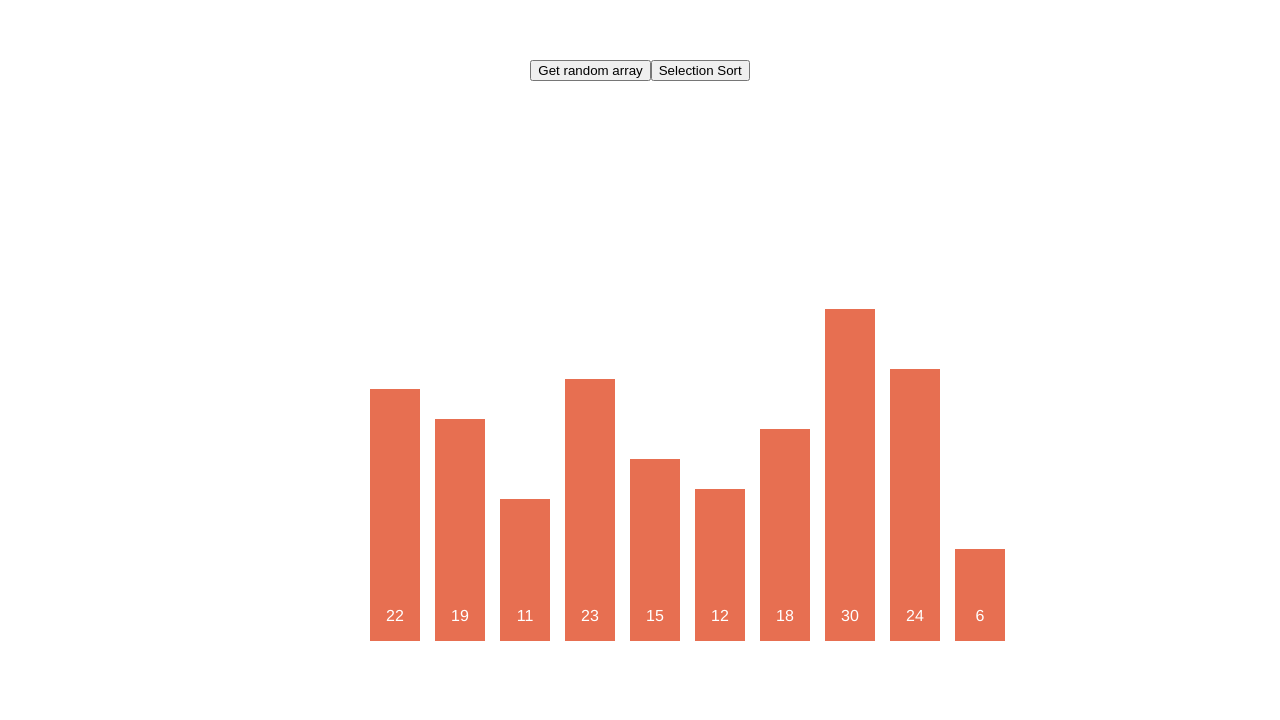
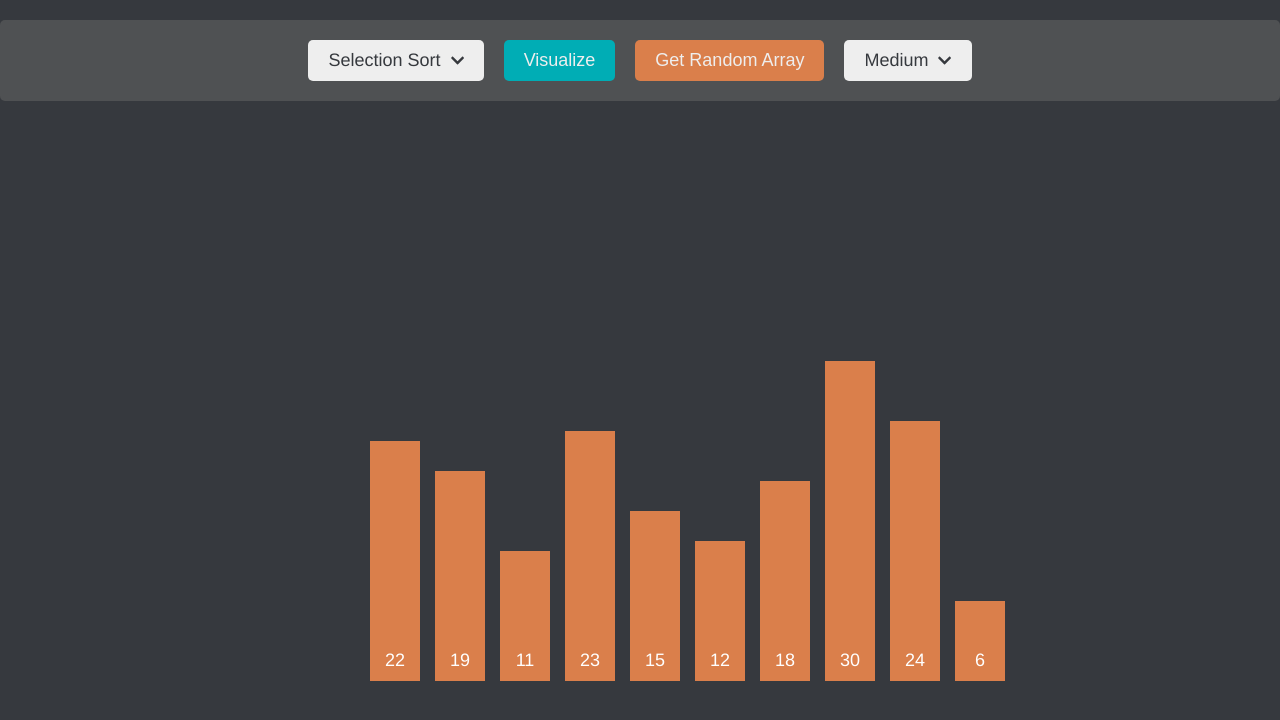
Before and after one commit to GunawanAhmad/sorting-visualizer, a Vue app: page / in a window 1280 px wide. Shown: the top 720 px of the page. Built offline with nearby package versions, Linux system fonts and the light colour scheme.

Commit message:
design navbar

```diff
--- a/package.json
+++ b/package.json
@@ -12,6 +12,7 @@
     "vue": "^2.6.11"
   },
   "devDependencies": {
+    "@fortawesome/fontawesome-free": "^5.15.3",
     "@vue/cli-plugin-babel": "~4.5.0",
     "@vue/cli-plugin-eslint": "~4.5.0",
     "@vue/cli-service": "~4.5.0",
--- a/public/index.html
+++ b/public/index.html
@@ -1,15 +1,19 @@
 <!DOCTYPE html>
 <html lang="">
   <head>
-    <meta charset="utf-8">
-    <meta http-equiv="X-UA-Compatible" content="IE=edge">
-    <meta name="viewport" content="width=device-width,initial-scale=1.0">
-    <link rel="icon" href="<%= BASE_URL %>favicon.ico">
-    <title><%= htmlWebpackPlugin.options.title %></title>
+    <meta charset="utf-8" />
+    <meta http-equiv="X-UA-Compatible" content="IE=edge" />
+    <meta name="viewport" content="width=device-width,initial-scale=1.0" />
+    <link rel="icon" href="<%= BASE_URL %>favicon.ico" />
+    <title>Sorting Visualizer</title>
   </head>
   <body>
     <noscript>
-      <strong>We're sorry but <%= htmlWebpackPlugin.options.title %> doesn't work properly without JavaScript enabled. Please enable it to continue.</strong>
+      <strong
+        >We're sorry but <%= htmlWebpackPlugin.options.title %> doesn't work
+        properly without JavaScript enabled. Please enable it to
+        continue.</strong
+      >
     </noscript>
     <div id="app"></div>
     <!-- built files will be auto injected -->
--- a/src/App.vue
+++ b/src/App.vue
@@ -1,15 +1,18 @@
 <template>
   <div id="app">
+    <Navbar />
     <sortingVisualizer />
   </div>
 </template>
 
 <script>
 import sortingVisualizer from "./components/sortingVisualizer.vue";
+import Navbar from "./components/Navbar.vue";
 export default {
   name: "App",
   components: {
     sortingVisualizer,
+    Navbar,
   },
 };
 </script>
--- /dev/null
+++ b/src/components/Navbar.vue
@@ -0,0 +1,83 @@
+<template>
+  <nav class="navbar">
+    <div class="select-algo select">
+      <div class="box btn-style" @click="openAlgoList">
+        <p>{{ selectAlgo }}</p>
+        <div class="icon">
+          <i class="fas fa-chevron-down"></i>
+        </div>
+      </div>
+      <ul class="ul-list" v-if="isShowingAlgoList">
+        <li @click="changeSelectedAlgo('Selection')">Selection Sort</li>
+        <li @click="changeSelectedAlgo('Insertion')">Insertion Sort</li>
+      </ul>
+    </div>
+    <button class="btn-style visualize-btn" @click="Visualize">
+      Visualize
+    </button>
+    <button class="btn-style randomize-btn" @click="randomizeArray">
+      Get Random Array
+    </button>
+
+    <div class="select-speed select">
+      <div class="box btn-style" @click="openSpeedList">
+        <p>{{ selectedSpeed }}</p>
+        <div class="icon">
+          <i class="fas fa-chevron-down"></i>
+        </div>
+      </div>
+      <ul class="ul-list" v-if="isShowingSpeedList">
+        <li @click="changeSelectedSpeed('Slow')">Slow</li>
+        <li @click="changeSelectedSpeed('Medium')">Medium</li>
+        <li @click="changeSelectedSpeed('Fast')">Fast</li>
+      </ul>
+    </div>
+  </nav>
+</template>
+
+<script>
+export default {
+  data() {
+    return {
+      selectedAlgorithm: "Selection",
+      isShowingAlgoList: false,
+      selectedSpeed: "Medium",
+      isShowingSpeedList: false,
+    };
+  },
+  computed: {
+    selectAlgo() {
+      return this.selectedAlgorithm + " Sort";
+    },
+  },
+  methods: {
+    changeSelectedAlgo(val) {
+      this.selectedAlgorithm = val;
+      this.isShowingAlgoList = false;
+    },
+    openAlgoList() {
+      this.isShowingAlgoList = !this.isShowingAlgoList;
+      this.isShowingSpeedList = false;
+    },
+    changeSelectedSpeed(val) {
+      this.selectedSpeed = val;
+      this.isShowingSpeedList = false;
+    },
+    openSpeedList() {
+      this.isShowingSpeedList = !this.isShowingSpeedList;
+      this.isShowingAlgoList = false;
+    },
+    Visualize() {
+      this.eventHub.$emit("visualize", {
+        selectedAlgorithm: this.selectedAlgorithm,
+        selectedSpeed: this.selectedSpeed,
+      });
+    },
+    randomizeArray() {
+      this.eventHub.$emit("randomize", null);
+    },
+  },
+};
+</script>
+
+<style scoped src="../style/Navbar.css"></style>
--- a/src/components/sortingVisualizer.vue
+++ b/src/components/sortingVisualizer.vue
@@ -1,7 +1,5 @@
 <template>
   <div class="container">
-    <button @click="getRandomArray">Get random array</button>
-    <button @click="runSelectionSort">Selection Sort</button>
     <div class="array-list">
       <div class="bars-container" ref="barContainer"></div>
     </div>
@@ -15,6 +13,14 @@ export default {
     this.getRandomArray();
     let bars = document.querySelectorAll(".bar");
     this.arrFromNodeList = Array.from(bars);
+    this.eventHub.$on("visualize", (data) => {
+      console.log(data);
+      this.runSelectionSort();
+    });
+    this.eventHub.$on("randomize", (data) => {
+      console.log(data);
+      this.getRandomArray();
+    });
   },
   data() {
     return {
--- a/src/main.js
+++ b/src/main.js
@@ -1,8 +1,18 @@
-import Vue from 'vue'
-import App from './App.vue'
+import Vue from "vue";
+import App from "./App.vue";
+import "@fortawesome/fontawesome-free/css/all.css";
+import "@fortawesome/fontawesome-free/js/all.js";
 
-Vue.config.productionTip = false
+Vue.config.productionTip = false;
+const eventHub = new Vue();
+Vue.mixin({
+  data: function() {
+    return {
+      eventHub: eventHub,
+    };
+  },
+});
 
 new Vue({
-  render: h => h(App),
-}).$mount('#app')
+  render: (h) => h(App),
+}).$mount("#app");
--- a/src/style/App.css
+++ b/src/style/App.css
@@ -1,16 +1,36 @@
+:root {
+  --dark: #36393e;
+  --orange: #da7f4b;
+  --blue: #00adb5;
+  --soft-dark: #4f5153;
+  --white: #eeeeee;
+}
+
+* {
+  margin: 0;
+  padding: 0;
+  /* box-sizing: border-box; */
+}
+
+html {
+  font-size: 62.5%;
+}
+
+body {
+  background-color: var(--dark);
+}
+
 #app {
   font-family: Avenir, Helvetica, Arial, sans-serif;
   -webkit-font-smoothing: antialiased;
   -moz-osx-font-smoothing: grayscale;
   text-align: center;
-  color: #2c3e50;
-  margin-top: 60px;
 }
 
 .bar {
   width: 50px;
   /* height: 100px; */
-  background: #e76f51;
+  background: var(--orange);
   margin: 0 2px;
   display: flex;
   align-items: flex-end;
@@ -22,4 +42,5 @@
   margin: auto;
   padding: 1rem 0;
   transition: all 250ms ease;
+  font-size: 1.8rem;
 }
--- /dev/null
+++ b/src/style/Navbar.css
@@ -0,0 +1,84 @@
+.navbar {
+  max-width: 1444px;
+  background-color: var(--soft-dark);
+  border-radius: 5px;
+  margin: 20px auto;
+  padding: 2rem 0;
+  display: flex;
+  justify-content: center;
+  align-items: center;
+}
+
+.navbar > * {
+  margin-right: 2rem;
+}
+
+.navbar > *:last-child {
+  margin-right: 0;
+}
+
+.visualize-btn {
+  background: var(--blue) !important;
+  color: var(--white) !important;
+}
+
+.randomize-btn {
+  background: var(--orange) !important;
+  color: var(--white) !important;
+}
+
+.select {
+  color: var(--dark);
+  position: relative;
+  cursor: pointer;
+  background: var(--white);
+  border-radius: 5px;
+}
+
+.ul-list {
+  position: absolute;
+  left: 0;
+  list-style: none;
+  /* padding: 1rem 0; */
+  background: var(--white);
+  color: var(--dark);
+  min-width: 100%;
+  font-size: 1.8rem;
+  top: 120%;
+  border-radius: 5px;
+  text-align: left;
+  overflow: hidden;
+  z-index: 2;
+}
+
+.ul-list li {
+  padding: 1rem 2rem;
+  border-bottom: 1px solid var(--dark);
+}
+
+.ul-list li:hover {
+  background: var(--soft-dark);
+  color: var(--white);
+}
+
+.ul-list li:last-of-type {
+  border-bottom: none;
+}
+
+.select .box {
+  display: flex;
+  align-items: center;
+}
+
+.select .box .icon {
+  margin-left: 1rem;
+  font-size: 1.5rem;
+}
+
+.btn-style {
+  padding: 1rem 2rem;
+  font-size: 1.8rem;
+  border-radius: 5px;
+  border: none;
+  cursor: pointer;
+}
```
Also changed, not shown: 1 other file (tests, documents, lock files or other folders).
